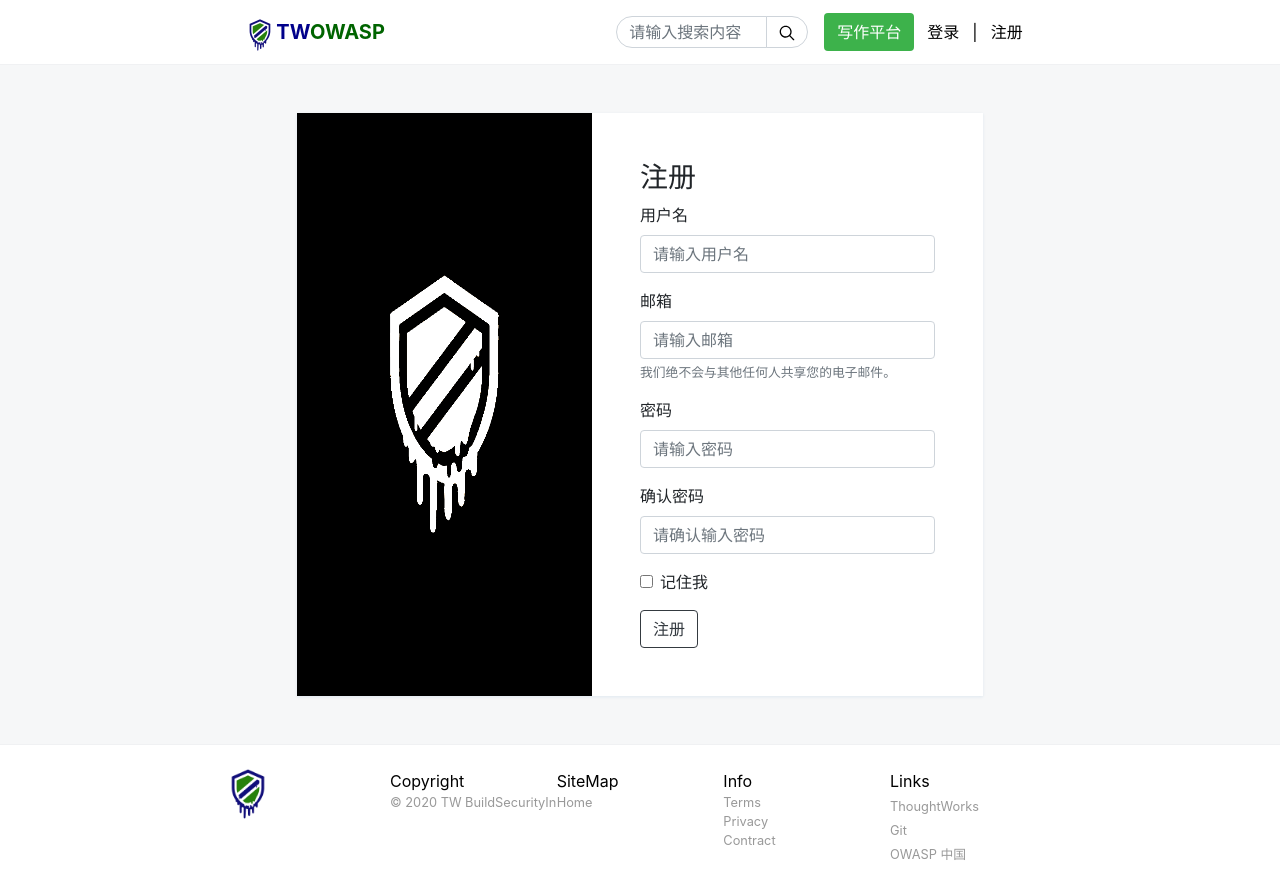
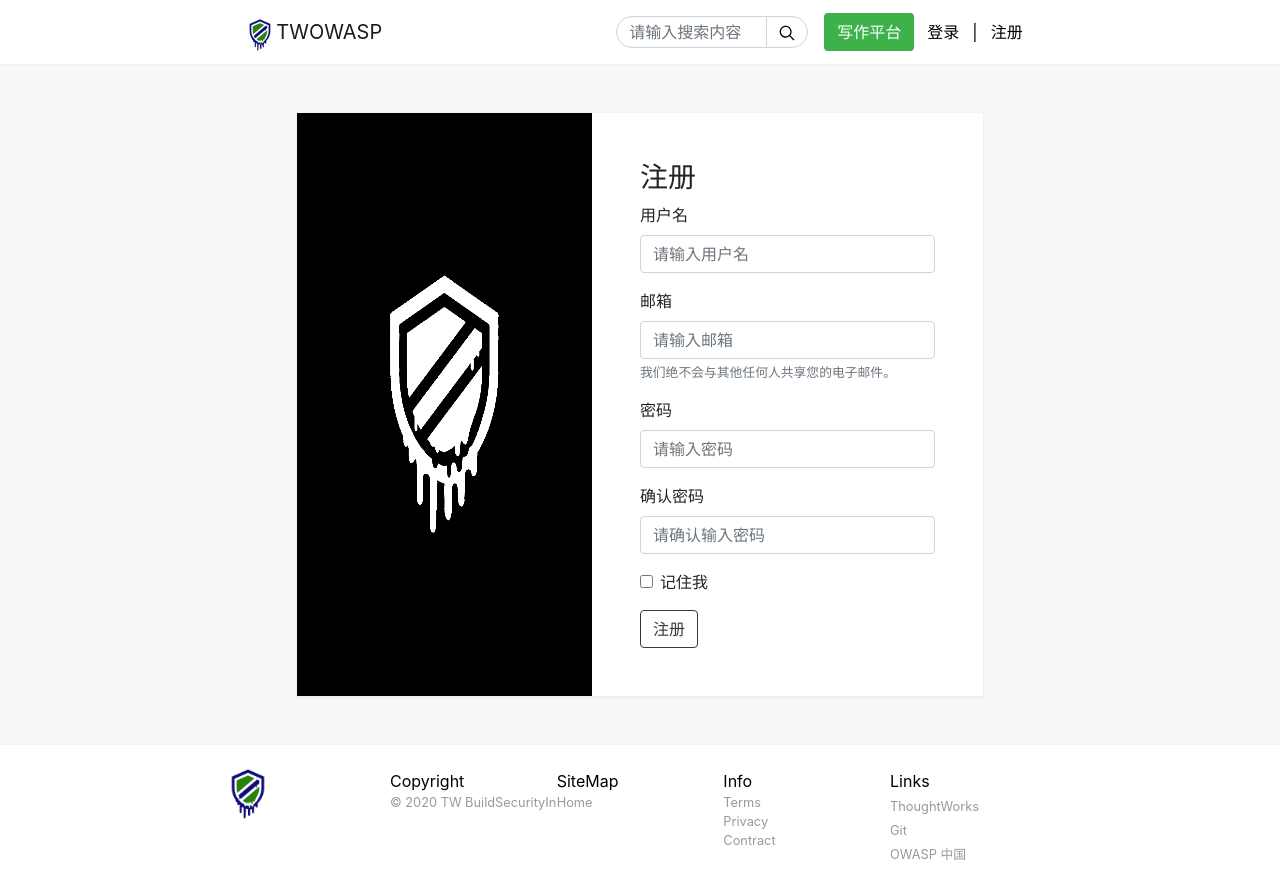
Before and after one commit to WeiJiLab/InSecurity, a React (Create React App) app: page /register in a window 1280 px wide. Built offline with nearby package versions, Linux system fonts and the light colour scheme.

Commit message:
[XingfengYang] #N/A

```diff
--- a/src/components/header/Header.css
+++ b/src/components/header/Header.css
@@ -15,16 +15,6 @@
     height: 2em;
 }
 
-.span-security {
-    font-weight: bolder;
-    color: darkgreen;
-}
-
-.span-in {
-    font-weight: bolder;
-    color: darkblue;
-}
-
 .span-login {
     color: #000;
 }
--- a/src/components/header/Header.js
+++ b/src/components/header/Header.js
@@ -28,8 +28,14 @@ class Header extends Component {
                     <Col md={8}>
                         <Navbar bg="#fff" variant="light">
                             <Link to="/home"><Image src={Logo} className="logo-img" rounded/>
-                                <Navbar.Brand className="icon" href="#home"><span className="span-in">TW</span>
-                                    <span className="span-security" style={{fontWeight:'bolder'}}>OWASP</span></Navbar.Brand>
+                                <Navbar.Brand className="icon" href="#home">
+                                    <p style={{padding:0,margin:0}}>TWOWASP</p>
+                                    {/*<span style={{fontWeight:'bolder',color:'#900C3F'}}>O</span>*/}
+                                    {/*<span style={{fontWeight:'bolder',color:'#C70039'}}>W</span>*/}
+                                    {/*<span style={{fontWeight:'bolder',color:'#FF5733'}}>A</span>*/}
+                                    {/*<span style={{fontWeight:'bolder',color:'#FFC300'}}>S</span>*/}
+                                    {/*<span style={{fontWeight:'bolder',color:'#DAF7A6'}}>P</span>*/}
+                                </Navbar.Brand>
                             </Link>
 
                             <Navbar.Collapse className="justify-content-end">
```
